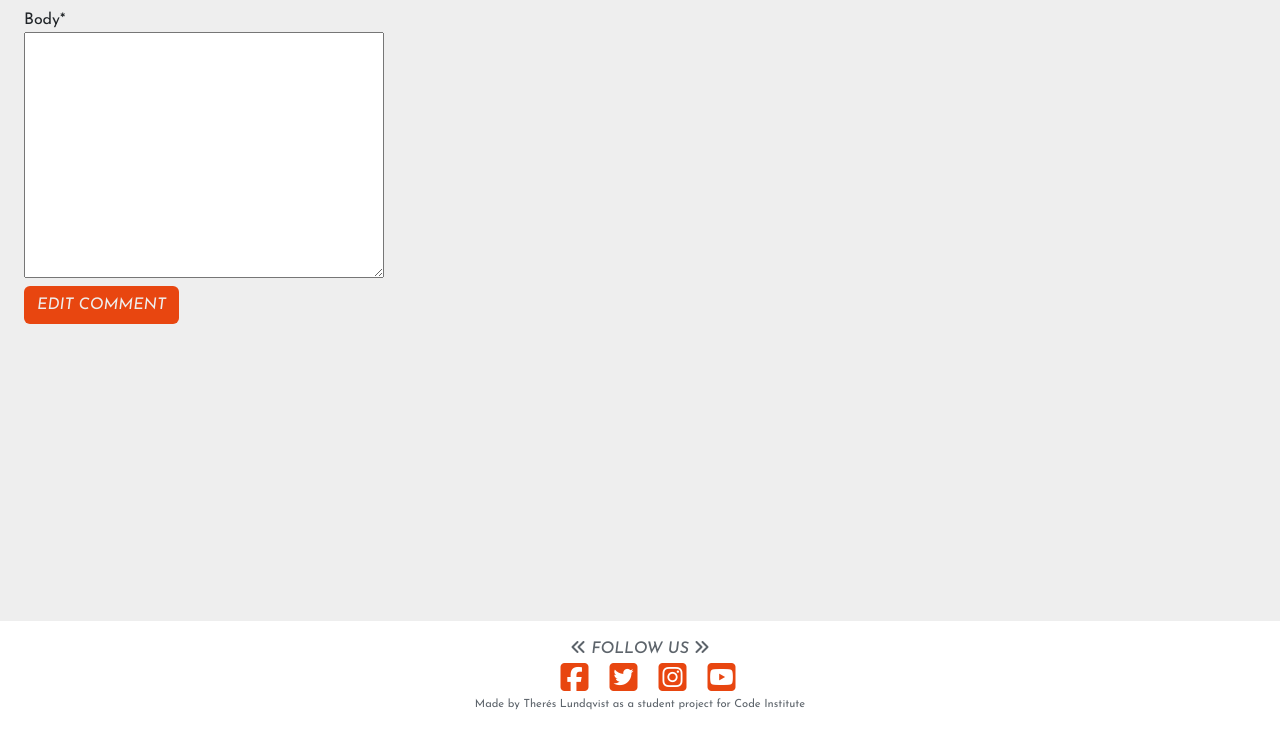
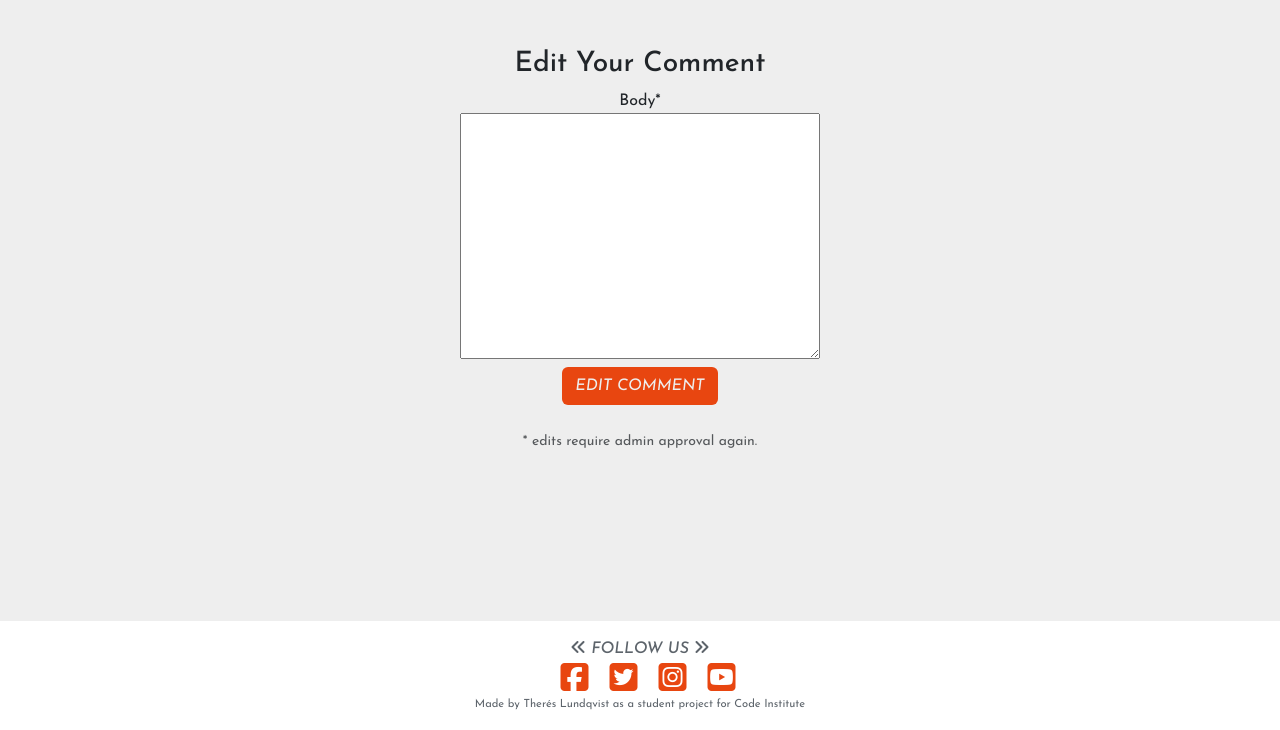
Before and after one commit to TheresLundqvist/Ski-resorts, a Django app: template templates/edit_comment.html in a window 1280 px wide. Shown: the part 70-800 px from the top of the page. Run offline with Django 3.2, Linux system fonts and the light colour scheme; the template is opened without the code that fills it: values that come from a table or form of the project are taken from there, others are empty; some libraries are stand-ins or nearby versions; some web fonts are replaced.

Commit message:
Update edit_comment template styles

```diff
--- a/templates/edit_comment.html
+++ b/templates/edit_comment.html
@@ -6,11 +6,18 @@
 
 <div class="container-fluid">
     <div class="row">
-        <div class="col-12 ps-4 mt-2">
-            <form action="{% url 'edit_comment' comment.id comment.resort.slug %}" method="post">
+        <div class="col mt-5 text-center">
+            <h3>Edit Your Comment</h3>
+        </div>
+    </div>
+    <div class="row">
+        <div class="col-md-4 mx-auto text-center">
+            <form action="{% url 'edit_comment' comment.id comment.resort.slug %}" method="post" class="m-0 p-0">
                 {% csrf_token %}
                 {{ form|crispy }}
                 <button type="submit" class="btn btn-org">Edit Comment</button>
+                <br><br>
+                <small class="text-muted">* edits require admin approval again.</small>
             </form>
         </div>
     </div>
```
